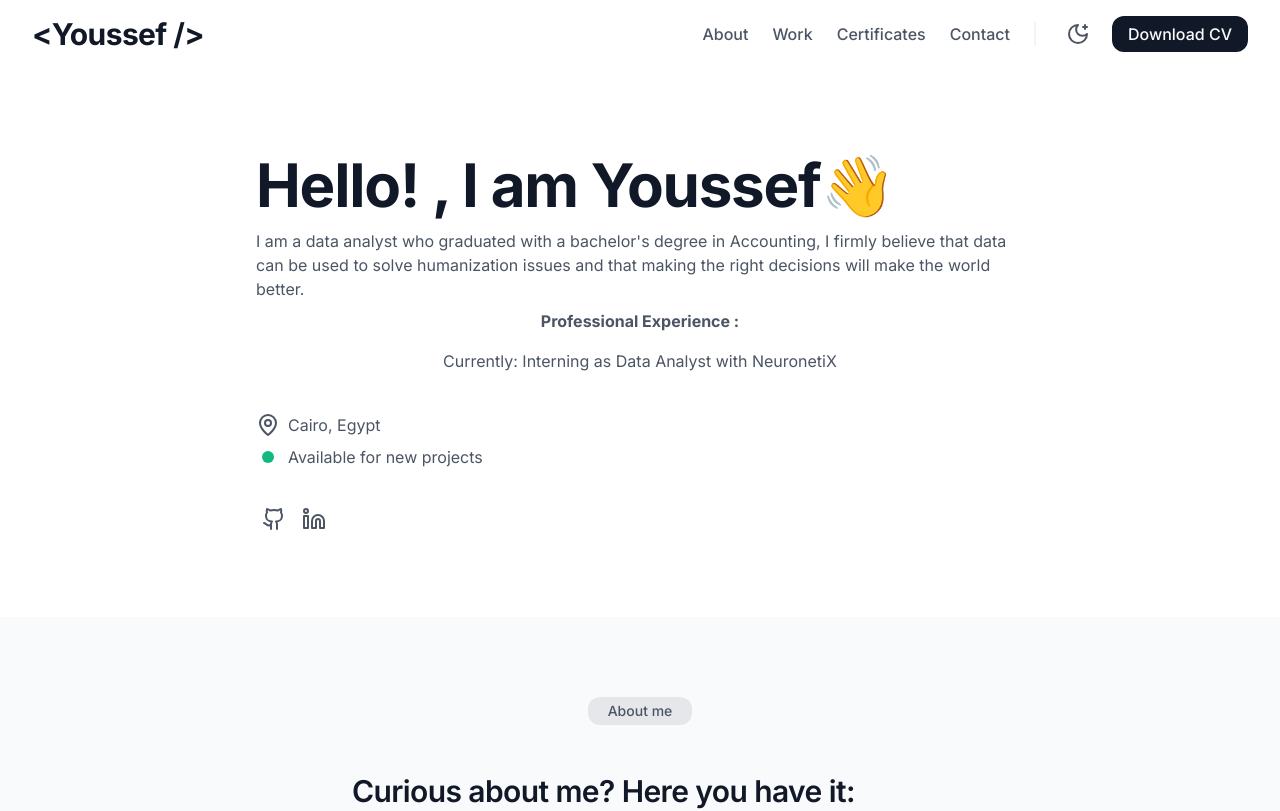
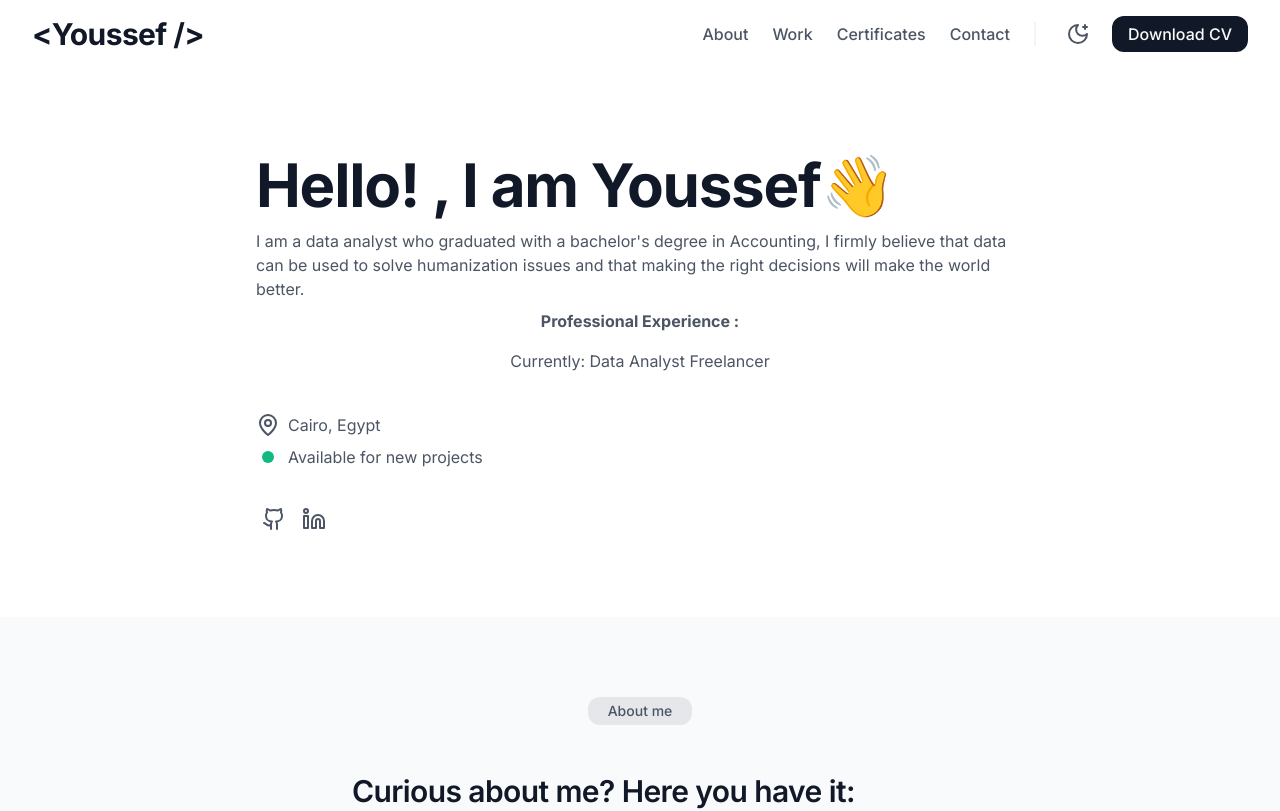
Before and after one commit to Youssef-FahmyEG/Website, a Next.js app: page / in a window 1280 px wide. Shown: the top 811 px of the page. Built offline with nearby package versions, Linux system fonts and the light colour scheme.

Commit message:
Update hero.tsx

```diff
--- a/src/components/sections/hero.tsx
+++ b/src/components/sections/hero.tsx
@@ -27,7 +27,7 @@ I am a data analyst who graduated with a bachelor&apos;s degree in Accounting, I
             Professional Experience :
             </p>
             <p className='text-center my-2'>
-            Currently: Interning as Data Analyst with NeuronetiX
+            Currently: Data Analyst Freelancer
             </p>
           </div>
           <div className="flex flex-col gap-2">
```
